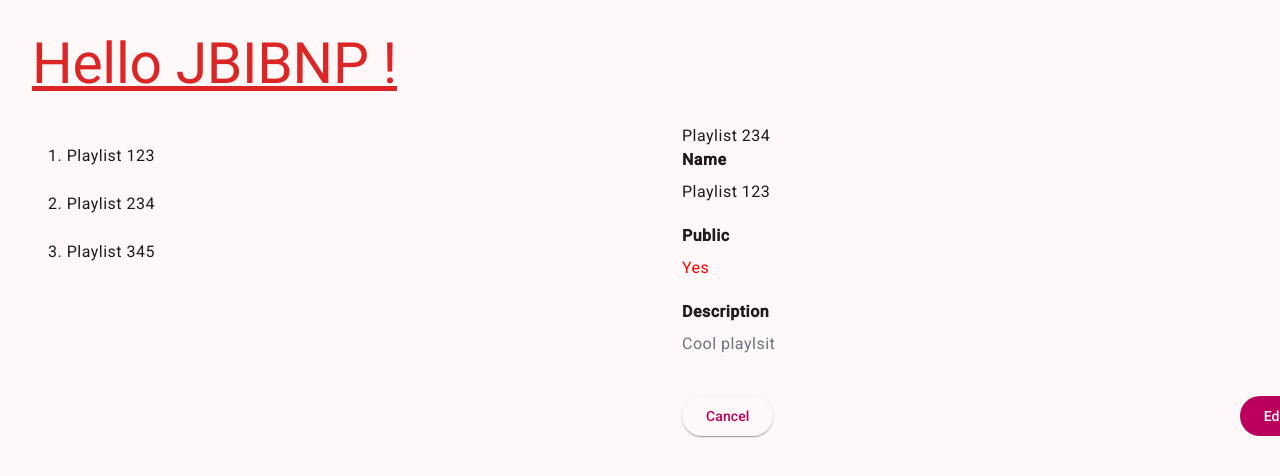
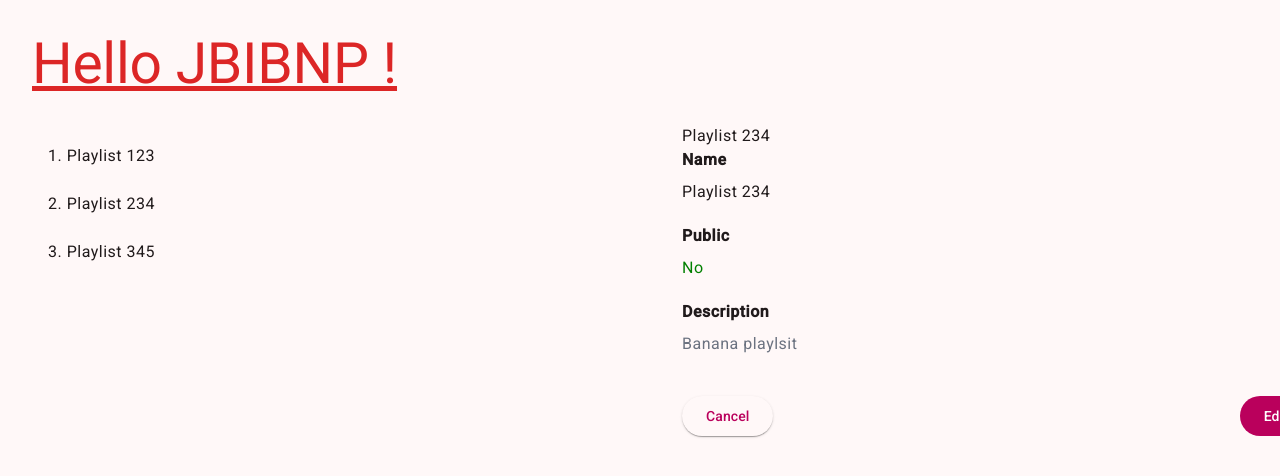
Before and after one commit to ev45ive/jbi-bnp-angular, an Angular app: page /playlists in a window 1280 px wide. Shown: the top 476 px of the page. Built offline with nearby package versions, Linux system fonts and the light colour scheme.

Commit message:
@Input({ required: true }) playlist!: Playlist;

```diff
--- a/src/app/playlists/components/playlist-details/playlist-details.component.ts
+++ b/src/app/playlists/components/playlist-details/playlist-details.component.ts
@@ -1,4 +1,5 @@
-import { Component } from '@angular/core';
+import { Component, Input } from '@angular/core';
+import { Playlist } from '../../../core/model/Playlist';
 
 @Component({
   selector: 'app-playlist-details',
@@ -6,10 +7,10 @@ import { Component } from '@angular/core';
   styleUrl: './playlist-details.component.scss',
 })
 export class PlaylistDetailsComponent {
-  playlist = {
-    id: '123',
-    name: 'Playlist 123',
-    public: true,
-    description: 'Cool playlsit',
-  };
+
+  // @Input('playlist') playlist: Playlist | undefined;
+
+  // @Input() playlist!: Playlist ;
+
+  @Input({ required: true }) playlist!: Playlist;
 }
--- a/src/app/playlists/components/playlist-editor/playlist-editor.component.ts
+++ b/src/app/playlists/components/playlist-editor/playlist-editor.component.ts
@@ -3,9 +3,11 @@ import {
   ChangeDetectorRef,
   Component,
   ElementRef,
+  Input,
 } from '@angular/core';
 import { PlaylistsComponent } from '../../playlists.component';
 import { AppComponent } from '../../../app.component';
+import { Playlist } from '../../../core/model/Playlist';
 
 @Component({
   selector: 'app-playlist-editor',
@@ -14,10 +16,5 @@ import { AppComponent } from '../../../app.component';
   // changeDetection: ChangeDetectionStrategy.OnPush, // d|-_-|b
 })
 export class PlaylistEditorComponent {
-  playlist = {
-    id: '123',
-    name: 'Playlist 123',
-    public: true,
-    description: 'Cool playlsit',
-  };
+  @Input({ required: true }) playlist!: Playlist;
 }
--- a/src/app/playlists/playlists.component.html
+++ b/src/app/playlists/playlists.component.html
@@ -8,12 +8,11 @@
     <!-- <input type="text" [value]="selected.name" (keydown)="$event" /> -->
   </div>
   <div>
-
-    {{selected.name}}
+    {{ selected.name }}
 
     <ng-container [ngSwitch]="mode">
-      <app-playlist-details *ngSwitchDefault />
-      <app-playlist-editor *ngSwitchCase="'editor'" />
+      <app-playlist-details *ngSwitchDefault [playlist]="selected" />
+      <app-playlist-editor *ngSwitchCase="'editor'" [playlist]="selected" />
     </ng-container>
 
     <div class="flex justify-between w-full">
--- a/src/app/playlists/playlists.component.ts
+++ b/src/app/playlists/playlists.component.ts
@@ -14,6 +14,7 @@ export class PlaylistsComponent {
   selectedId = '234';
   selected = mockPlaylists[1];
   selectPlaylistById(id: string) {
+    this.selectedId = id
     this.selected = this.playlistsData.find((p) => p.id == id)!;
   }
 
```
